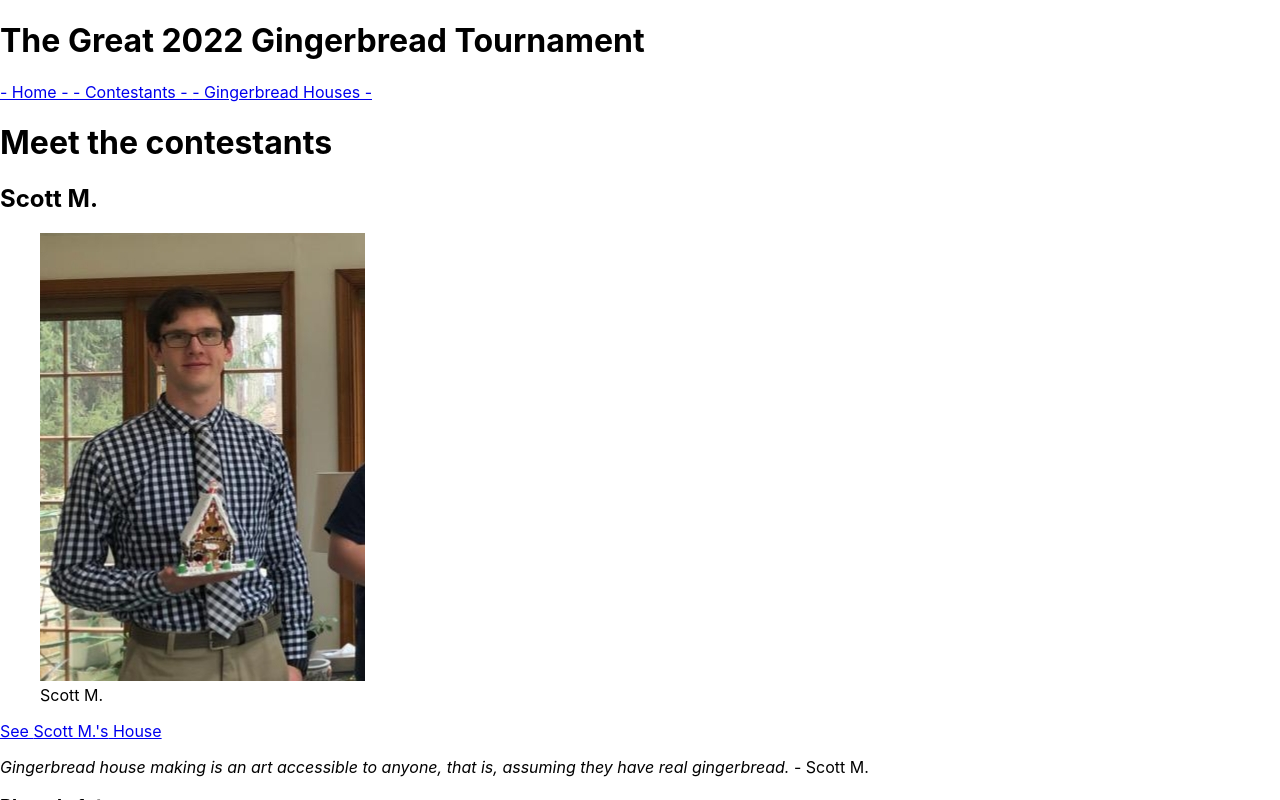
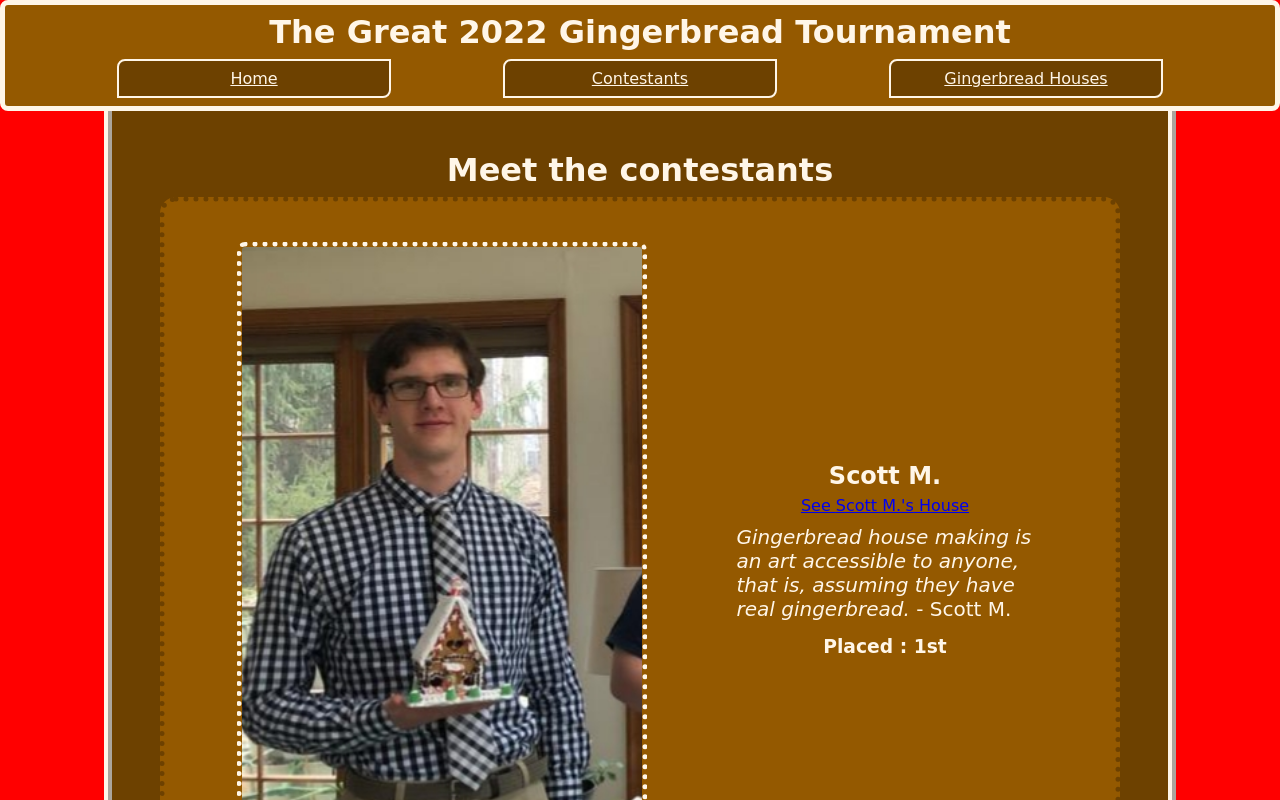
Before and after one commit to Saverton/gingerbread, a React (Create React App) app: page /contestants/0 in a window 1280 px wide. Shown: the top 800 px of the page. Built offline with nearby package versions, Linux system fonts and the light colour scheme.

Commit message:
mvp styling

```diff
--- a/src/components/App.js
+++ b/src/components/App.js
@@ -9,7 +9,7 @@ import Footer from './Footer';
 
 function App() {
   return (
-    <div>
+    <>
       <Header />
       <Routes>
         <Route path="/" element={<Home />}></Route>
@@ -17,7 +17,7 @@ function App() {
         <Route path="/houses/:id" element={<Houses />}></Route>
       </Routes>
       <Footer />
-    </div>
+    </>
   )
 }
 
--- a/src/components/ContestantCard.js
+++ b/src/components/ContestantCard.js
@@ -5,16 +5,18 @@ function ContestantCard({ data }) {
   const { name, imageUrl, houseId, quote, placed, imageCaption } = data;
 
   return (
-    <div>
-      <h2>{name}</h2>
+    <article className='card'>
       <figure>
         <img src={imageUrl} alt={`${name}'s portrait`} />
         <figcaption>{`${name}${imageCaption ? ` - ${imageCaption}` : ''}`}</figcaption>
       </figure>
-      <Link to={`/houses/${houseId}`}>See {`${name}'s`} House</Link>
-      <p><em>{quote}</em> - {name}</p>
-      <h3>Placed : {placed}</h3>
-    </div>
+      <div className='card-details'>
+        <h2>{name}</h2>
+        <Link to={`/houses/${houseId}`}>See {`${name}'s`} House</Link>
+        <p><em>{quote}</em> - {name}</p>
+        <h3>Placed : {placed}</h3>
+      </div>
+    </article>
   );
 }
 
--- a/src/components/Footer.js
+++ b/src/components/Footer.js
@@ -1,7 +1,11 @@
 import React from 'react';
 
 function Footer() {
-  return <h1>Footer</h1>
+  return (
+    <footer>
+      <p>Contact : <a href='mailto: scottmeadows04@gmail.com'>Email</a></p>
+    </footer>
+  );
 }
 
 export default Footer;
--- a/src/components/Header.js
+++ b/src/components/Header.js
@@ -6,9 +6,9 @@ function Header() {
     <header>
       <h1>The Great 2022 Gingerbread Tournament</h1>
       <nav>
-        <NavLink to='/'> - Home - </NavLink>
-        <NavLink to='/contestants/0'> - Contestants - </NavLink>
-        <NavLink to='/houses/0'> - Gingerbread Houses - </NavLink>
+        <NavLink to='/'>Home</NavLink>
+        <NavLink to='/contestants/0'>Contestants</NavLink>
+        <NavLink to='/houses/0'>Gingerbread Houses</NavLink>
       </nav>
     </header>
   );
--- a/src/components/Home.js
+++ b/src/components/Home.js
@@ -1,24 +1,23 @@
 import React from 'react';
 import CONTESTANTS from '../data/contestants';
 import HOUSES from '../data/gingerbreadHouses';
+import HouseCard from './HouseCard';
 
 function Home() {
   const winHouse = HOUSES[0]
-  const winContestant = CONTESTANTS[winHouse.designerId];
 
   return (
     <main>
+      <article>
+        <h2>About</h2>
+        <p>
+          This webpage is intended to recognize the incredible accomplishments of the various
+          contestants of this gingerbread house making contest. A special thank you goes out
+          to our contest Judge, Jeff T., and to the homemade gingerbread maker, Ginger M.
+        </p>
+      </article>
       <h2>Meet the winner...</h2>
-      <figure>
-        <img src={winHouse.imageUrl} alt={`${winContestant.name}'s winning house!`}/>
-        <figcaption>{`${winContestant.name}'s gingerbread masterpiece`}</figcaption>
-      </figure>
-      <h2>About</h2>
-      <p>
-        This webpage is intended to recognize the incredible accomplishments of the various
-        contestants of this gingerbread house making contest. A special thank you goes out
-        to our contest Judge, Jeff T., and to the homemade gingerbread maker, Ginger M.
-      </p>
+      <HouseCard data={winHouse} />
     </main>
   )
 }
--- a/src/components/HouseCard.js
+++ b/src/components/HouseCard.js
@@ -30,16 +30,18 @@ function HouseCard({ data }) {
   );
 
   return (
-    <div>
+    <article className='card'>
       <figure>
         <img src={imageUrl} alt={`${designer.name}'s House`} />
         <figcaption>{`${designer.name}'s ${designerId === 4 ? 'Cardboard' : 'Gingerbread'} ${getPlaceMessage(designer.placed)}`}</figcaption>
       </figure>
-      <p>Materials : EMPTY</p>
-      <Link to={`/contestants/${designerId}`}>Meet The Designer</Link>
-      <h3>Points : {getTotalPoints()}/50</h3>
-      {pointBreakdown}
-    </div>
+      <div className='card-details'>
+        <p>Materials : EMPTY</p>
+        <Link to={`/contestants/${designerId}`}>Meet The Designer</Link>
+        <h3>Points : {getTotalPoints()}/50</h3>
+        {pointBreakdown}
+      </div>
+    </article>
   );
 }
 
--- a/src/index.css
+++ b/src/index.css
@@ -1,13 +1,88 @@
-body {
-  margin: 0;
-  font-family: -apple-system, BlinkMacSystemFont, 'Segoe UI', 'Roboto', 'Oxygen',
-    'Ubuntu', 'Cantarell', 'Fira Sans', 'Droid Sans', 'Helvetica Neue',
-    sans-serif;
-  -webkit-font-smoothing: antialiased;
-  -moz-osx-font-smoothing: grayscale;
+:root {
+  --gingerbread-brown: #945900;
+  --dark-gingerbread-brown: #6d4100;
+  --frosting-white: #fff6e8;
 }
 
-code {
-  font-family: source-code-pro, Menlo, Monaco, Consolas, 'Courier New',
-    monospace;
+body {
+  margin: 0px;
+  background-color: red;
+  font-family: 'Comic Sans MS', 'Comic Sans';
+  color: var(--frosting-white);
+  /* border: 2px solid white; */
 }
+
+header, footer {
+  background-color: var(--gingerbread-brown);
+  border: 5px solid var(--frosting-white);
+  border-radius: 0.5em;
+}
+
+h1, h2, h3, h4 {
+  margin: 0.25em;
+  text-align: center;
+}
+
+p {
+  margin: 0.5em auto;
+  font-size: 1.25em;
+  width: 75%;
+}
+
+nav {
+  display: flex;
+  flex-direction: row;
+  justify-content: space-evenly;
+  margin: 0.5em 0px;
+}
+
+nav a {
+  color: var(--frosting-white);
+  width: 20%;
+  padding: 0.5em;
+  text-align: center;
+  background-color: var(--dark-gingerbread-brown);
+  border: 2px solid var(--frosting-white);
+  border-radius: 0.5em 0;
+}
+
+main {
+  background-color: var(--dark-gingerbread-brown);
+  margin: 0px auto;
+  padding: 2em 3em;
+  width: 75%;
+  border-left: 0.5em ridge var(--frosting-white);
+  border-right: 0.5em ridge var(--frosting-white);
+}
+
+article {
+  background-color: var(--gingerbread-brown);
+  padding: 1.5em 2em;
+  margin-bottom: 3em;
+  border: 5px dotted var(--dark-gingerbread-brown);
+  border-radius: 1em;
+}
+
+img {
+  border-radius: 0.5em;
+  border: 5px dotted var(--frosting-white);
+  width: 400px;
+  height: 600px;
+  background-position: center center;
+  background-repeat: no-repeat;
+  background-size: contain;
+  object-fit: cover;
+}
+
+.card {
+  display: flex;
+  flex-direction: row;
+}
+
+.card-details {
+  display: flex;
+  flex-direction: column;
+  justify-content: center;
+  align-items: center;
+  width: 100%;
+}
```
